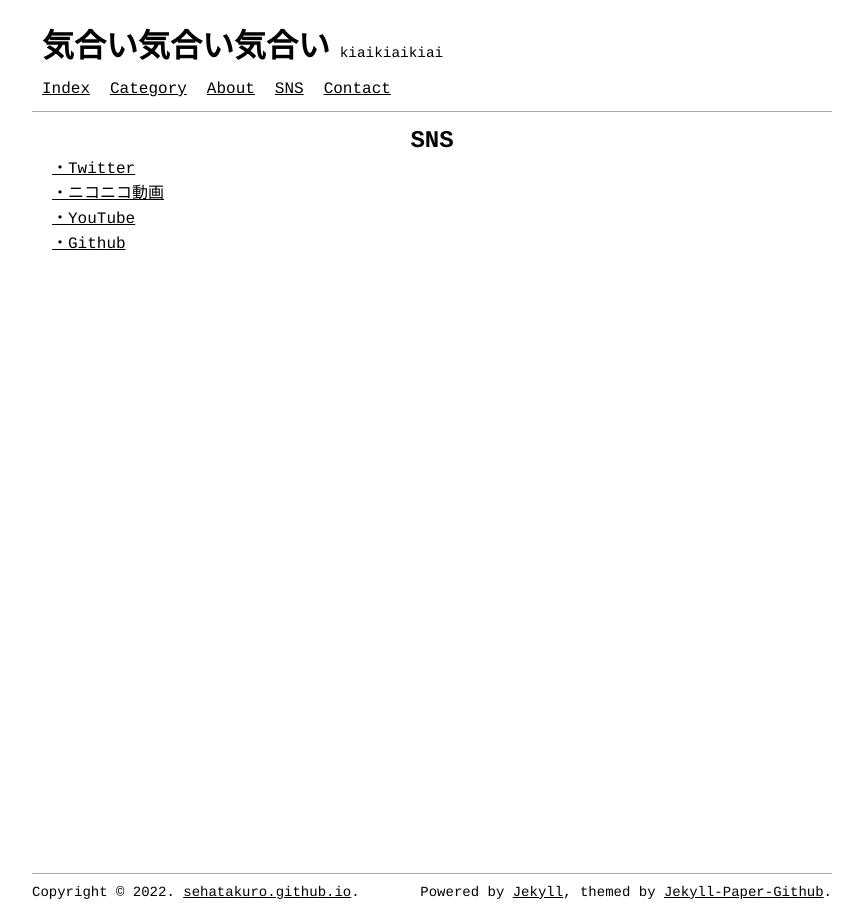
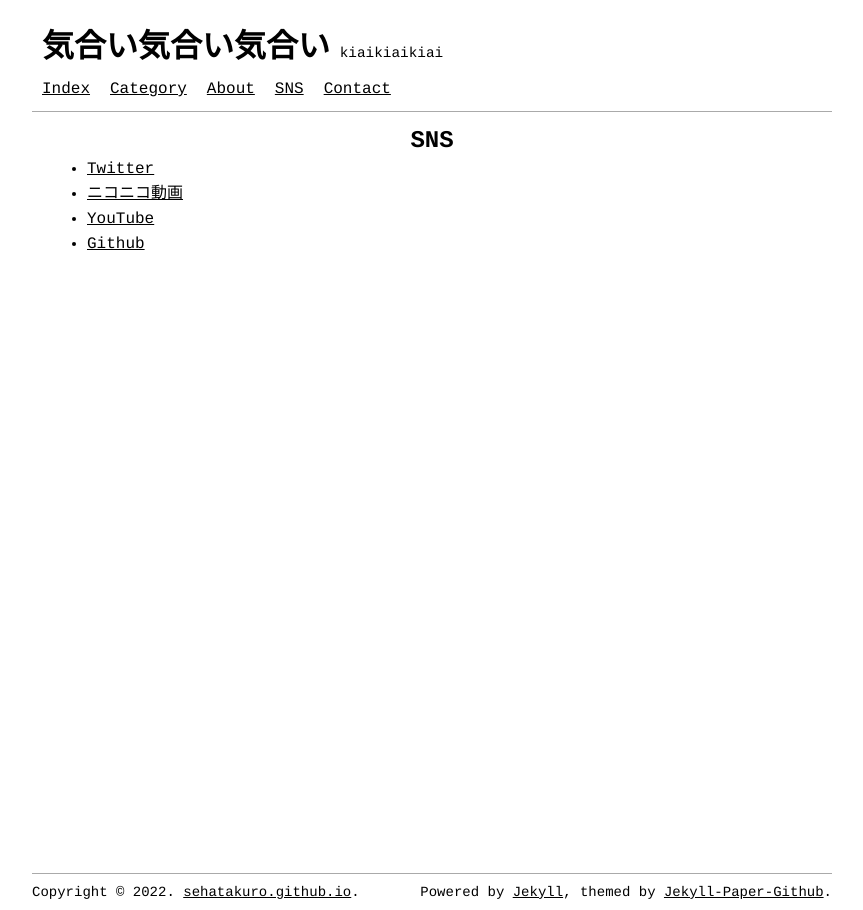
Before and after one commit to SehataKuro/SehataKuro.github.io, a Jekyll site: the page built from pages/sns.md, in a window 1280 px wide. Shown: the whole page, without its empty margins (208-1071 px from the left). Built offline with Jekyll 4.4.1, drawn with Linux system fonts in a browser that asks for light colours.

Commit message:
箇条書き

```diff
--- a/pages/sns.md
+++ b/pages/sns.md
@@ -5,10 +5,10 @@ permalink: /sns/
 ---
 
 
-[・Twitter](https://twitter.com/SehataKuro)
+- [Twitter](https://twitter.com/SehataKuro)
 
-[・ニコニコ動画](https://www.nicovideo.jp/user/51449711)
+- [ニコニコ動画](https://www.nicovideo.jp/user/51449711)
 
-[・YouTube](https://www.youtube.com/channel/UCgYk3N3vZIellOdbNFjoliA)
+- [YouTube](https://www.youtube.com/channel/UCgYk3N3vZIellOdbNFjoliA)
 
-[・Github](https://github.com/SehataKuro)
+- [Github](https://github.com/SehataKuro)
```
Also changed, not shown: pages/contact.md (+1 -1 lines).
